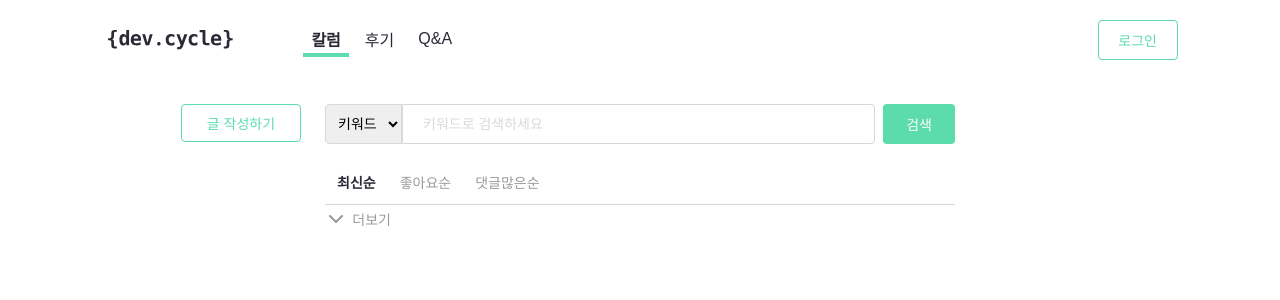
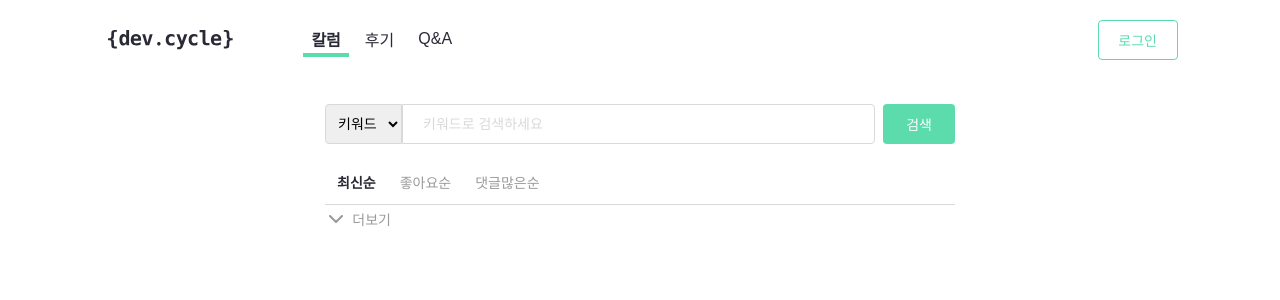
Before and after one commit to GDSC-DEV-CYCLE/frontend, a React (Vite) app: page /postlist in a window 1280 px wide. Shown: the top 300 px of the page. Built offline with nearby package versions, Linux system fonts and the light colour scheme.

Commit message:
✨ Remove writing button if not logged in

```diff
--- a/src/pages/postlist/index.tsx
+++ b/src/pages/postlist/index.tsx
@@ -1,10 +1,13 @@
 import { useState } from 'react';
 
+import { useLogin } from '../../store/store';
 import LoadMoreButton from './LoadMoreButton';
 import * as S from './styled';
 import SubTopNavigation from './SubTopNavigation';
 
 export default function PostListPage() {
+  const { isLogin } = useLogin();
+
   const [selectedNavigation, setSelectedNavigation] = useState('최신순');
   const [selectedSearchCondition, setSelectedSearchCondition] = useState('키워드');
 
@@ -18,7 +21,7 @@ export default function PostListPage() {
 
   return (
     <S.Layout>
-      <S.WriteButton color="normal">글 작성하기</S.WriteButton>
+      {isLogin && <S.WriteButton color="normal">글 작성하기</S.WriteButton>}
 
       <S.MainLayout>
         <S.SearchContainer>
@@ -47,7 +50,7 @@ export default function PostListPage() {
         <LoadMoreButton onClick={onClickLoadMoreButton} />
       </S.MainLayout>
 
-      <S.EmptyContainer />
+      {isLogin && <S.EmptyContainer />}
     </S.Layout>
   );
 }
```
